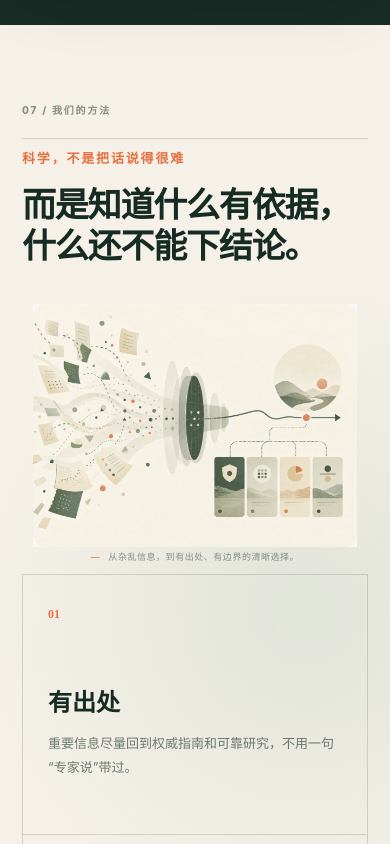
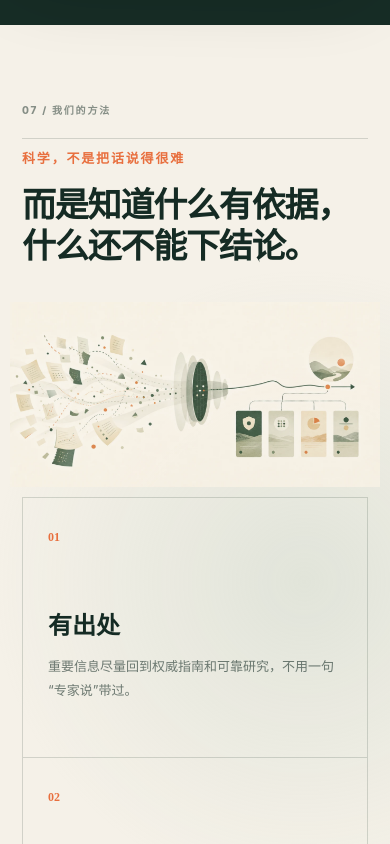
Before and after one commit to zhangzwei1988/Longevity, a Next.js app in the folder website/: page / in a window 390 px wide. Shown: the part 9040-9884 px from the top of the page. Built offline with nearby package versions, Linux system fonts and the light colour scheme.

Commit message:
feat: recompose method visual for wide layout

```diff
--- a/website/app/globals.css
+++ b/website/app/globals.css
@@ -210,12 +210,10 @@ nav a.active { color: var(--green); font-weight: 700; }
 .ledger-note { margin-top: 22px; color: rgba(21,43,36,.55); font-size: 11px; line-height: 1.7; }
 
 .method-section { display: grid; grid-template-rows: auto auto 1fr; background: radial-gradient(circle at 78% 35%, rgba(173,195,181,.28), transparent 29%), var(--paper); }
-.method-heading { position: relative; display: grid; grid-template-columns: .9fr 1.1fr; gap: 28px; align-items: center; padding-top: 10px; }
+.method-heading { position: relative; display: grid; grid-template-columns: .94fr 1.06fr; gap: 26px; align-items: center; padding-top: 10px; }
 .method-copy { position: relative; z-index: 2; }
-.method-illustration { position: relative; z-index: 1; height: 310px; margin: 0 -22px -30px -22px; display: grid; grid-template-rows: minmax(0, 1fr) auto; overflow: visible; background: transparent; pointer-events: none; }
-.method-illustration img { width: 100%; height: 100%; min-height: 0; display: block; object-fit: contain; object-position: center; opacity: .9; mix-blend-mode: multiply; filter: saturate(.88) contrast(.97); -webkit-mask-image: radial-gradient(ellipse 108% 108% at 50% 50%, #000 82%, rgba(0,0,0,.82) 91%, transparent 100%); mask-image: radial-gradient(ellipse 108% 108% at 50% 50%, #000 82%, rgba(0,0,0,.82) 91%, transparent 100%); }
-.method-illustration figcaption { justify-self: center; margin-top: 3px; color: rgba(21,43,36,.48); font-size: 9px; line-height: 1.5; letter-spacing: .06em; }
-.method-illustration figcaption::before { content: "—"; margin-right: 8px; color: var(--orange); }
+.method-illustration { position: relative; z-index: 1; width: 100%; aspect-ratio: 2 / 1; margin: 0 -20px -22px -16px; overflow: visible; background: transparent; pointer-events: none; }
+.method-illustration img { width: 100%; height: 100%; display: block; object-fit: contain; object-position: center; opacity: .9; mix-blend-mode: multiply; filter: saturate(.88) contrast(.97); -webkit-mask-image: radial-gradient(ellipse 112% 142% at 50% 50%, #000 79%, rgba(0,0,0,.84) 90%, transparent 100%); mask-image: radial-gradient(ellipse 112% 142% at 50% 50%, #000 79%, rgba(0,0,0,.84) 90%, transparent 100%); }
 .principle-grid { align-self: end; display: grid; grid-template-columns: repeat(4, 1fr); margin-top: 18px; border-top: 1px solid var(--line); border-left: 1px solid var(--line); }
 .principle-grid article { min-height: 238px; padding: 25px; border-right: 1px solid var(--line); border-bottom: 1px solid var(--line); }
 .principle-grid span { color: var(--orange); font: 700 12px/1 var(--serif); }
@@ -223,8 +221,8 @@ nav a.active { color: var(--green); font-weight: 700; }
 .principle-grid p { margin: 0; color: rgba(21,43,36,.6); font-size: 13px; line-height: 1.8; }
 
 .process-section { display: grid; grid-template-rows: auto auto 1fr; background: var(--mint); }
-.process-heading { display: grid; grid-template-columns: 1.5fr .7fr; gap: 70px; align-items: end; padding-top: 30px; }
-.process-heading > p { margin: 0 0 4px; color: rgba(21,43,36,.6); font-size: 14px; line-height: 1.75; }
+.process-heading { max-width: 880px; padding-top: 30px; }
+.process-subtitle { max-width: 640px; margin: 14px 0 0; color: rgba(21,43,36,.6); font-size: 14px; line-height: 1.75; }
 .process-flow { position: relative; align-self: center; display: grid; grid-template-columns: repeat(5, 1fr); gap: 12px; margin-top: 28px; }
 .process-flow::before { content: ""; position: absolute; z-index: 0; top: 39px; left: 8%; right: 8%; height: 1px; background: rgba(30,73,60,.25); }
 .process-flow article { position: relative; z-index: 1; min-height: 220px; padding: 20px; display: flex; flex-direction: column; border: 1px solid rgba(21,43,36,.14); border-radius: 18px; background: rgba(245,241,232,.74); }
@@ -339,9 +337,8 @@ footer { padding: var(--page-top) var(--page-gutter) var(--page-bottom); backgro
   .shortboard-copy > p:not(.kicker) { font-size: 14px; }
   .scope-note { margin-top: 22px; padding: 17px; }
   .product-heading, .process-heading { padding-top: 20px; }
-  .method-heading { gap: 20px; padding-top: 6px; }
-  .method-illustration { height: 205px; margin: 0 -14px -18px -16px; }
-  .method-illustration figcaption { font-size: 8px; }
+  .method-heading { gap: 18px; padding-top: 6px; }
+  .method-illustration { width: 82%; justify-self: end; margin: 0 -12px -14px; }
   .deliverable-grid { margin-top: 14px; }
   .deliverable-card { min-height: 206px; padding: 18px; }
   .deliverable-mark { width: 48px; height: 48px; font-size: 14px; }
@@ -381,8 +378,8 @@ footer { padding: var(--page-top) var(--page-gutter) var(--page-bottom); backgro
   nav { display: none; }
   .hero { min-height: auto; padding-top: 150px; grid-template-columns: 1fr; }
   .hero-visual { min-height: 520px; }
-  .problem-layout, .product-heading, .case-layout, .origin-layout, .faq-layout, .shortboard-layout, .method-heading, .process-heading { grid-template-columns: 1fr; }
-  .method-illustration { height: 340px; margin: 12px 0 -8px; }
+  .problem-layout, .product-heading, .case-layout, .origin-layout, .faq-layout, .shortboard-layout, .method-heading { grid-template-columns: 1fr; }
+  .method-illustration { width: min(100%, 760px); justify-self: center; margin: 12px 0 -8px; }
   .vision-statement { grid-template-columns: 1fr; }
   .vision-statement h2, .vision-statement > p:last-child { grid-column: 1; }
   .sticky-heading { position: static; }
@@ -453,7 +450,7 @@ footer { padding: var(--page-top) var(--page-gutter) var(--page-bottom); backgro
   .ledger-total strong { font-size: 26px; }
   .principle-grid article { min-height: 260px; }
   .principle-grid h3 { margin-top: 65px; }
-  .method-illustration { height: 260px; margin: 8px -16px -8px; }
+  .method-illustration { width: calc(100% + 24px); margin: 8px -12px -8px; }
   .fit-card { min-height: auto; padding: 70px 24px; }
   .origin-mark { width: 220px; }
   .experience-layout { padding: 38px 22px; gap: 40px; }
--- a/website/app/page.tsx
+++ b/website/app/page.tsx
@@ -227,8 +227,7 @@ export default function Home() {
             <h2>而是知道什么有依据，<br />什么还不能下结论。</h2>
           </div>
           <figure className="method-illustration">
-            <img src="/method-evidence-illustration.webp" alt="杂乱健康信息经过证据筛选，形成清晰路径与四项方法原则的示意图" />
-            <figcaption>从杂乱信息，到有出处、有边界的清晰选择。</figcaption>
+            <img src="/method-evidence-illustration-wide.webp" alt="杂乱健康信息经过证据筛选，形成清晰路径与四项方法原则的示意图" />
           </figure>
         </div>
         <div className="principle-grid">
@@ -248,8 +247,8 @@ export default function Home() {
           <div className="section-heading">
             <p className="kicker">从申请到 30 天回看</p>
             <h2>一步一步，把复杂的事讲清楚。</h2>
+            <p className="process-subtitle">从确认范围到回看结果，每一步都有明确的目的和边界。</p>
           </div>
-          <p>从确认范围到回看结果，每一步都有明确的目的和边界。</p>
         </div>
         <div className="steps process-flow">
           {steps.map(([number, title, body]) => (
```
Also changed, not shown: website/public/method-evidence-illustration-wide.webp (added).
